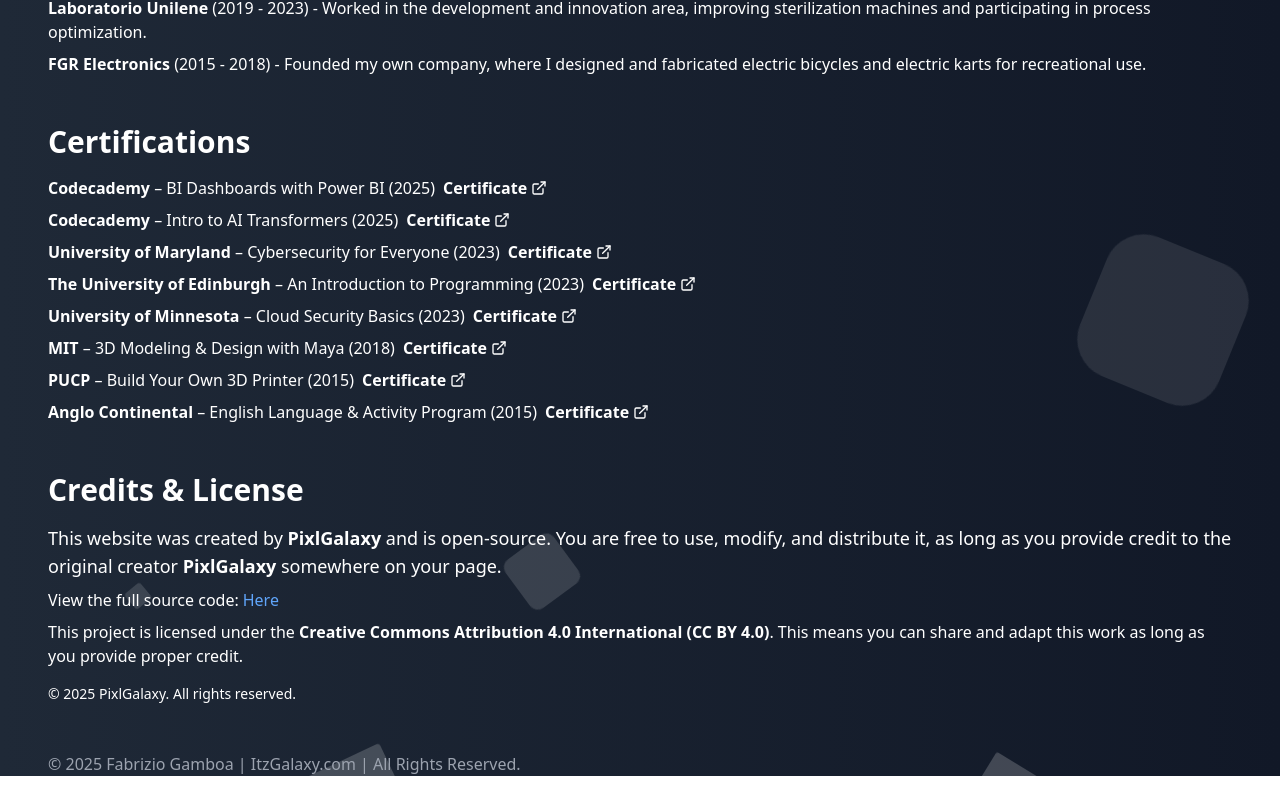
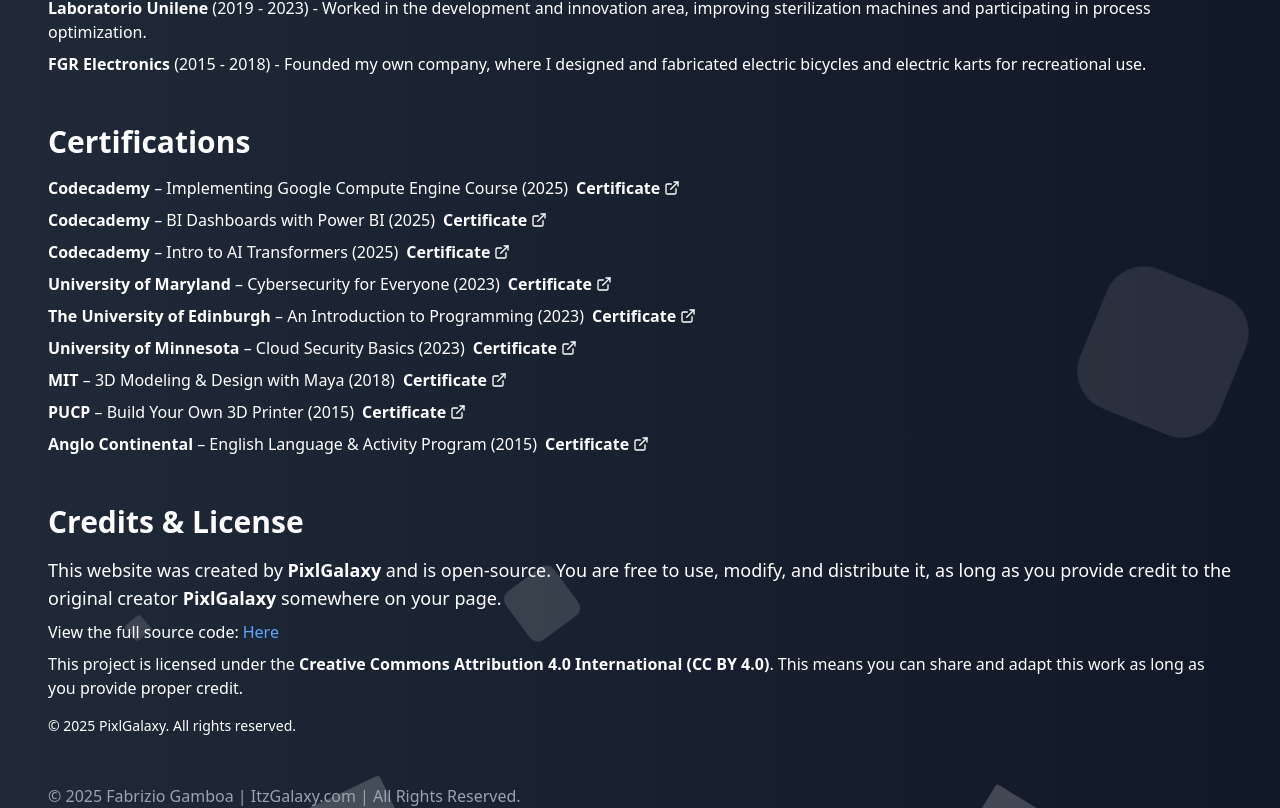
Before and after one commit to PixlGalaxy/fabriziogamboa, a React (Vite) app in the folder frontend/: page /about in a window 1280 px wide. Shown: the part 1344-2152 px from the top of the page. Before the commit the page ends 2120 px from the top, so only its background shows below. Built offline with nearby package versions, Linux system fonts and the light colour scheme.

Commit message:
chore(content): add new certification on Home and About pages

```diff
--- a/frontend/src/pages/About.tsx
+++ b/frontend/src/pages/About.tsx
@@ -193,6 +193,19 @@ const About: React.FC = () => {
                 <ul className="space-y-2">
                   <li className="flex items-center gap-2">
                     <span>
+                      <strong>Codecademy</strong> –  Implementing Google Compute Engine Course (2025)
+                    </span>
+                    <a
+                      href="https://webincloud.itzgalaxy.com/public/file/RO_zdO7IAk6h4GdvuSTShQ/Google%20Associate%20Cloud%20Engineer%20Codecademy.pdf"
+                      target="_blank"
+                      rel="noopener noreferrer"
+                      className="flex items-center gap-1 font-bold hover:underline"
+                    >
+                      Certificate <ExternalLink size={16} />
+                    </a>
+                  </li>
+                  <li className="flex items-center gap-2">
+                    <span>
                       <strong>Codecademy</strong> –  BI Dashboards with Power BI (2025)
                     </span>
                     <a
--- a/frontend/src/pages/Home.tsx
+++ b/frontend/src/pages/Home.tsx
@@ -393,6 +393,7 @@ const Home: React.FC = () => {
             <section>
               <h2 className="text-3xl font-semibold mb-4">Certifications</h2>
               <ul className="text-base md:text-lg text-left list-disc space-y-3 pl-4 md:pl-5">
+                <li><strong>Codecademy:</strong> Implementing Google Compute Engine Course (2025)</li>
                 <li><strong>Codecademy:</strong> BI Dashboards with Power BI (2025)</li>
                 <li><strong>Codecademy:</strong> Intro to AI Transformers (2025)</li>
                 <li><strong>University of Maryland:</strong> Cybersecurity for Everyone (2023)</li>
```
